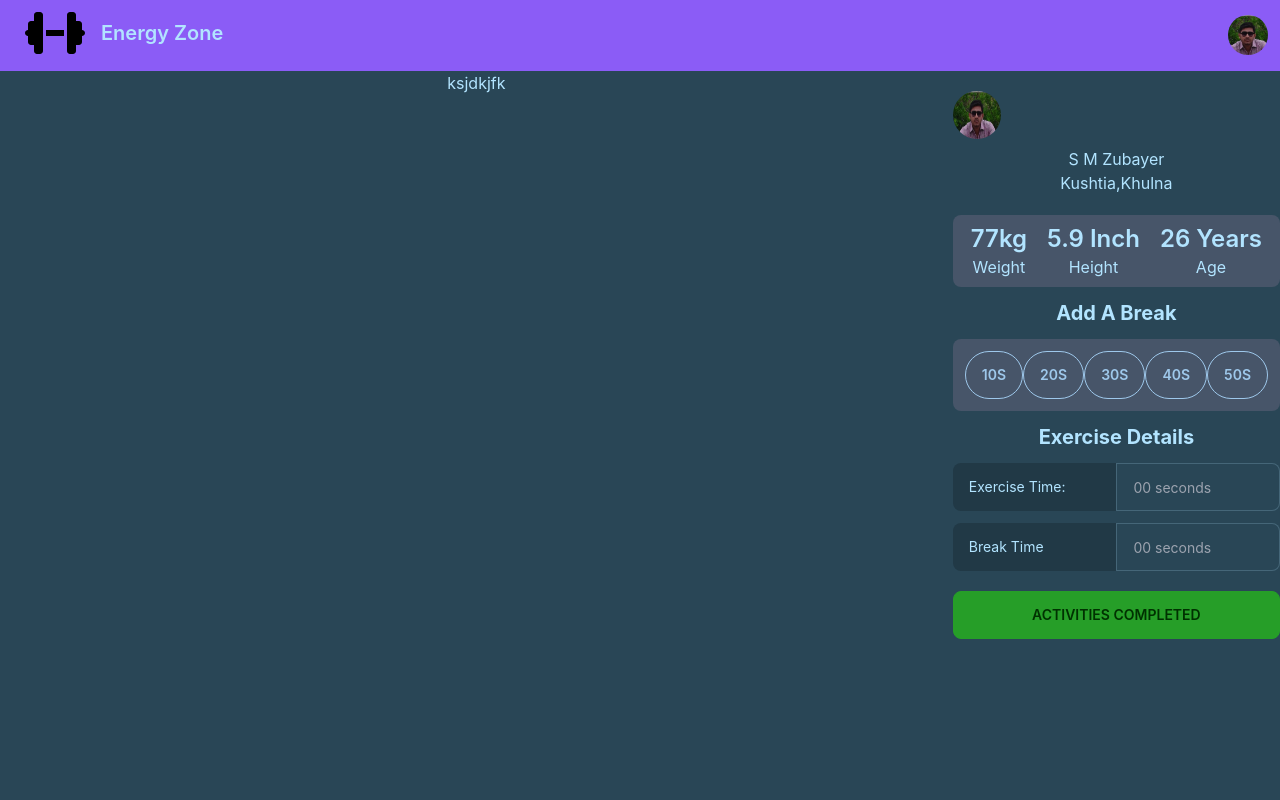
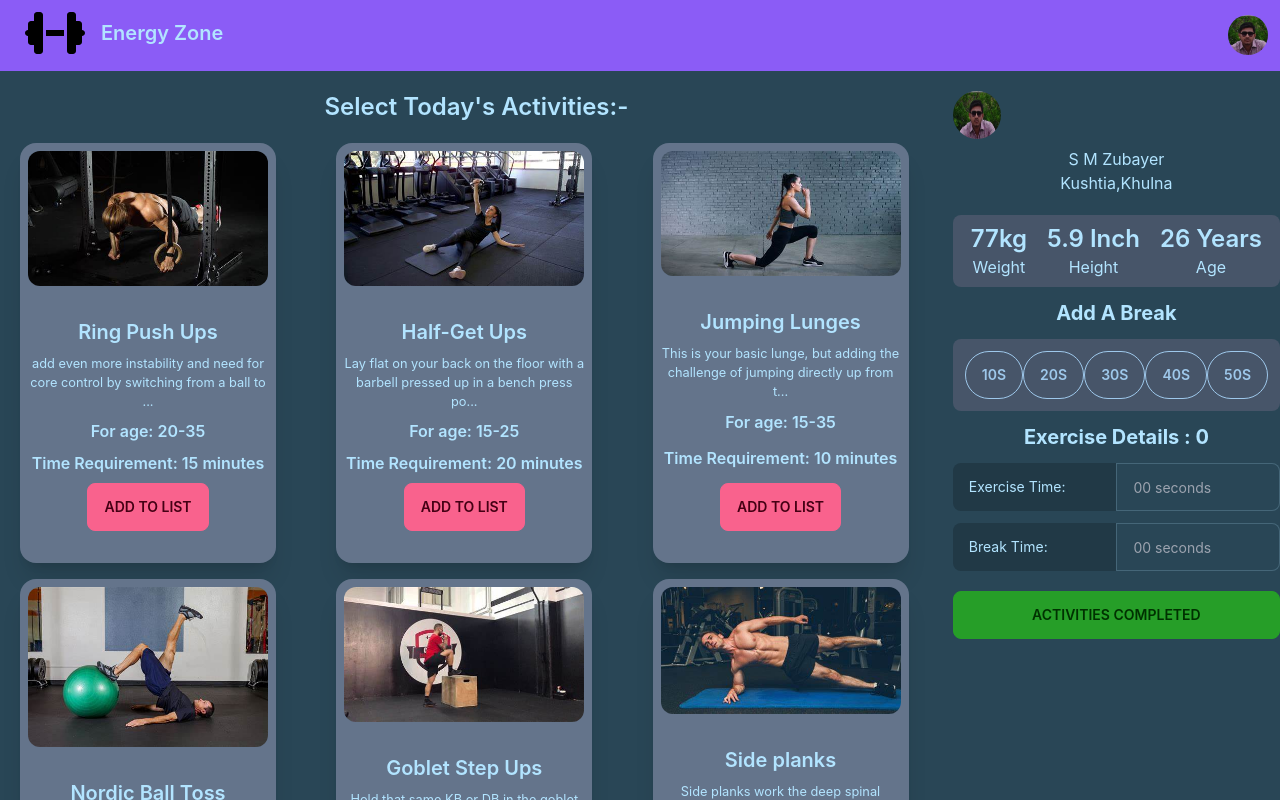
Before and after one commit to S-M-ZUBAYER/Energy-Zone, a React (Create React App) app: page / in a window 1280 px wide. Shown: the top 800 px of the page. Built offline with nearby package versions, Linux system fonts and the light colour scheme; no server answers.

Commit message:
show the daily activities in card

```diff
--- a/public/acitivities.json
+++ b/public/acitivities.json
@@ -1,40 +1,46 @@
 [
     {
+        "id": 1,
         "name": "Ring Push Ups ",
         "img": "./pictures/Ring Push Ups.jpg",
         "description": "add even more instability and need for core control by switching from a ball to rings, hanging just a few inches off the ground.",
-        "age": "20-25",
+        "age": "20-35",
         "time": 15
     },
     {
+        "id": 2,
         "name": "Half-Get Ups",
         "img": "./pictures/Half-Get Ups.jpg",
         "description": "Lay flat on your back on the floor with a barbell pressed up in a bench press position.  Now, sit straight up and press the barbell overhead. It’s good to have your feet locked into something for this.",
-        "age": "20-25",
+        "age": "15-25",
         "time": 20
     },
     {
+        "id": 3,
         "name": "Jumping Lunges",
         "img": "./pictures/Jumping Lunges.jpg",
         "description": "This is your basic lunge, but adding the challenge of jumping directly up from the kneeling position and then alternating legs in the air!",
-        "age": "20-25",
+        "age": "15-35",
         "time": 10
     },
     {
+        "id": 4,
         "name": "Nordic Ball Toss ",
         "img": "./pictures/Nordic Ball Toss.jpg",
         "description": "Ideally done with four people.  Two people face each other in Nordic Hamstring Position while partners hold their feet. Now they throw a medicine ball to each other as they drop down to the ground.  Really gives you an incentive to get back up ASAP!",
-        "age": "20-25",
+        "age": "20-45",
         "time": 30
     },
     {
+        "id": 5,
         "name": "Goblet Step Ups ",
         "img": "./pictures/Goblet Step Ups.jpg",
         "description": "Hold that same KB or DB in the goblet position while performing box step ups.  Just do your meniscus a favor-no weighted box jumps please!",
-        "age": "20-25",
+        "age": "25-35",
         "time": 20
     },
     {
+        "id": 6,
         "name": "Side planks",
         "img": "./pictures/Side planks.jpg",
         "description": "Side planks work the deep spinal stabilizing muscle quadratus lumborum . Keeping this muscle strong can help reduce your risk of a back injury. Strengthens your core without stressing your back. Unlike crunches and situps, side planks dont put pressure on your lower back",
@@ -42,6 +48,7 @@
         "time": 30
     },
     {
+        "id": 7,
         "name": "Cycling",
         "img": "./pictures/Cycling.jpg",
         "description": "increased cardiovascular fitness. increased muscle strength and flexibility.improved joint mobility. ",
@@ -49,6 +56,7 @@
         "time": 25
     },
     {
+        "id": 8,
         "name": "Swimming",
         "img": "./pictures/Swimming.jpg",
         "description": "keeps your heart rate up but takes some of the impact stress off your body.builds endurance, muscle strength and cardiovascular fitness.",
@@ -56,6 +64,7 @@
         "time": 45
     },
     {
+        "id": 9,
         "name": "Run",
         "img": "./pictures/Run.jpg",
         "description": "help to build strong bones, as it is a weight bearing exercise. strengthen muscles. improve cardiovascular fitness. burn plenty of kilojoules.help maintain a healthy weight.",
@@ -63,6 +72,7 @@
         "time": 55
     },
     {
+        "id": 10,
         "name": "Chest up-down",
         "img": "./pictures/Chest up-down.jpg",
         "description": "1. Increases muscle thickness · 2. Contributes to upper-body strength output · 3. Improves posture.",
@@ -70,6 +80,7 @@
         "time": 50
     },
     {
+        "id": 11,
         "name": "Weight Lifting",
         "img": "./pictures/Weight Lifting.jpg",
         "description": "Strength training can help you manage or lose weight, and it can increase your metabolism to help you burn more calories. Enhance your quality of life. Strength training may enhance your quality of life and improve your ability to do everyday activities.",
@@ -77,6 +88,7 @@
         "time": 40
     },
     {
+        "id": 12,
         "name": "Dumble",
         "img": "./pictures/Dumble.jpg",
         "description": "If you feel like you can keep going after 12-15 repetitions of one exercise with dumbbells, your weight is too light. The goal is that you should barely be able to finish the last repetition.",
--- a/src/components/Activities/Activities.js
+++ b/src/components/Activities/Activities.js
@@ -1,9 +1,15 @@
 import React from 'react';
+import Exercise from '../Exercise/Exercise';
 
-const Activities = () => {
+const Activities = ({ activities, handler }) => {
     return (
         <div>
-            <h1>ksjdkjfk</h1>
+            <h2 className="text-2xl font-semibold my-5">
+                Select Today's Activities:-
+            </h2>
+            <div className='grid grid-cols-3 gap-4 ml-5'>
+                {activities.map(activity => <Exercise key={activity.id} handler={handler} exercise={activity}></Exercise>)}
+            </div>
         </div>
     );
 };
--- a/src/components/Display/Display.js
+++ b/src/components/Display/Display.js
@@ -6,18 +6,24 @@ import "./Display.css"
 const Display = () => {
     const [activities, setActivities] = useState([]);
     useEffect(() => {
-        fetch("../../../public/acitivities.json")
+        fetch('acitivities.json')
             .then(res => res.json())
-            .then(data => console.log(data))
+            .then(data => setActivities(data))
     }, [])
+
+    let totalExerciseTime = 0;
+    const exerciseTimer = (time) => {
+        totalExerciseTime = totalExerciseTime + time;
+        console.log(totalExerciseTime)
+    }
     return (
         <div className='display'>
             <div className='border-gray-500'>
-                <Activities></Activities>
+                <Activities activities={activities} handler={exerciseTimer}></Activities>
 
             </div>
             <div className='border-gray-500'>
-                <Status></Status>
+                <Status totalTime={totalExerciseTime}></Status>
             </div>
         </div>
     );
--- /dev/null
+++ b/src/components/Exercise/Exercise.js
@@ -0,0 +1,27 @@
+import React, { useState } from 'react';
+
+const Exercise = ({ exercise, handler }) => {
+    const { name, img, description, age, time } = exercise;
+
+
+    return (
+
+        <div className="card w-64 bg-slate-500 bg-base-100 shadow-xl">
+            <figure className="px-2 pt-2">
+                <img src={img} alt="Shoes" className="rounded-xl" />
+            </figure>
+            <div className="card-body items-center text-center px-2">
+                <h2 className="card-title">{name}</h2>
+                <small>{description.length > 80 ? description.slice(0, 80) + '...' : description}</small>
+                <p className="font-semibold">For age: {age}</p>
+                <p className="font-semibold">Time Requirement: {time} minutes</p>
+                <div className="card-actions">
+                    <button onClick={() => { handler(time) }} className="btn btn-error">Add To list</button>
+                    <button onClick={() => { handler(time) }} className="btn btn-info hidden">Add To list</button>
+                </div>
+            </div>
+        </div>
+    );
+};
+
+export default Exercise;
--- a/src/components/Status/Status.js
+++ b/src/components/Status/Status.js
@@ -1,6 +1,11 @@
-import React from 'react';
+import React, { useEffect } from 'react';
 import img from "../../img/Zubayer.jpg"
-const Status = () => {
+const Status = ({ totalTime }) => {
+    // const breakTimer = (event) => {
+    //     console.log(event.target.innerText)
+    // }
+
+
     return (
         <div className="text-center mt-5">
             <div className=" mb-5">
@@ -34,13 +39,13 @@ const Status = () => {
                 <button className="btn btn-outline btn-info rounded-full">50s</button>
             </div>
 
-            <h1 className="text-xl font-bold m-3">Exercise Details</h1>
+            <h1 className="text-xl font-bold m-3">Exercise Details : {totalTime}</h1>
             <label className="input-group input-group-md mb-3">
                 <span className='w-1/2'>Exercise Time: </span>
                 <input type="text" placeholder="00 seconds" className="input input-bordered input-md w-1/2" />
             </label>
             <label className="input-group input-group-md mb-5">
-                <span className='w-1/2'>Break Time</span>
+                <span className='w-1/2'>Break Time:</span>
                 <input type="text" placeholder="00 seconds" className="input input-bordered input-md w-1/2" />
             </label>
             <button className="btn btn-active btn-secondary w-full">Activities Completed</button>
```
